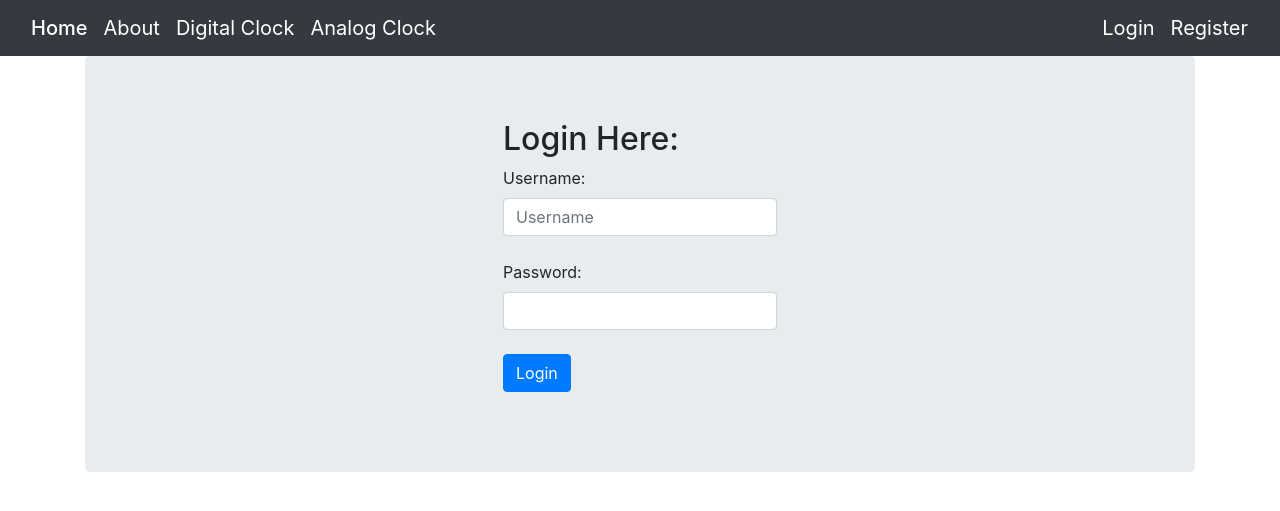
After one commit to SolokiAbbas/profile-creator, a Django app: a page that uses clocks/templates/base.html in a window 1280 px wide. The commit adds this page. Shown: the top 511 px of the page. Run offline with Django 3.2, Linux system fonts and the light colour scheme; some libraries are stand-ins or nearby versions.

Commit message:
added user log in and out

```diff
--- a/clocks/accounts/urls.py
+++ b/clocks/accounts/urls.py
@@ -5,5 +5,6 @@ app_name = 'accounts'
 
 urlpatterns = [
     url(r'^register', views.register, name='register'),
+    url(r'^user_login/', views.user_login, name='user_login'),
 
 ]
--- a/clocks/accounts/views.py
+++ b/clocks/accounts/views.py
@@ -1,5 +1,10 @@
 from django.shortcuts import render
 from accounts.forms import UserForm
+
+from django.contrib.auth import authenticate, login, logout
+from django.http import HttpResponseRedirect, HttpResponse
+from django.core.urlresolvers import reverse
+from django.contrib.auth.decorators import login_required
 
 # Create your views here.
 def index(request):
@@ -14,6 +19,11 @@ def digital(request):
 def analog(request):
     return render(request, 'analog.html')
 
+@login_required
+def user_logout(request):
+    logout(request)
+    return HttpResponseRedirect(reverse('index'))
+
 def register(request):
     registered = False
     if request.method == "POST":
@@ -23,9 +33,27 @@ def register(request):
             user.set_password(user.password)
             user.save()
             registered = True
+            login(request, user)
         else:
             print(user_form.errors)
     else:
         user_form = UserForm
     return render(request, 'accounts/register.html',
                         {'user_form':user_form, 'registered': registered})
+
+
+def user_login(request):
+
+    if request.method == 'POST':
+        username = request.POST.get('username')
+        password = request.POST.get('password')
+
+        user = authenticate(username=username, password=password)
+
+        if user:
+            login(request, user)
+            return HttpResponseRedirect(reverse('index'))
+        else:
+            return render(request, 'accounts/user_login.html', {"errors":"Invalid", "username":username})
+    else:
+        return render(request, 'accounts/user_login.html', {})
--- a/clocks/clocks/settings.py
+++ b/clocks/clocks/settings.py
@@ -127,3 +127,5 @@ USE_TZ = True
 
 STATIC_URL = '/static/'
 STATICFILES_DIRS = [STATIC_DIR,]
+
+LOGIN_URL = '/accounts/user_login'
--- a/clocks/clocks/urls.py
+++ b/clocks/clocks/urls.py
@@ -24,5 +24,6 @@ urlpatterns = [
     url(r'^about', views.about, name='about'),
     url(r'^digital', views.digital, name='digital'),
     url(r'^analog', views.analog, name='analog'),
+    url(r'^logout/$', views.user_logout, name='logout'),
 
 ]
--- a/clocks/static/master.css
+++ b/clocks/static/master.css
@@ -17,3 +17,7 @@
   display: flex;
   justify-content: flex-end;
 }
+
+.nav-inline{
+  flex-wrap: nowrap;
+}
--- a/clocks/templates/accounts/register.html
+++ b/clocks/templates/accounts/register.html
@@ -3,7 +3,7 @@
 {% block body_block %}
   <div class="jumbotron">
     {% if registered %}
-      <h1>Hello</h1>
+      <h1>Thanks for Registering!</h1>
     {% else %}
       <h1>Register by Filling out the form:</h1>
         <form method="POST">
--- /dev/null
+++ b/clocks/templates/accounts/user_login.html
@@ -0,0 +1,22 @@
+{% extends "base.html" %}
+
+{% block body_block %}
+  <div class="jumbotron button-container">
+    <form class="form-group" action="{% url 'accounts:user_login' %}" method="POST">
+      {% if errors %}
+      <h5 style="color:red">Invalid Username or Password</h5>
+      <br/>
+      {% endif %}
+      <h2>Login Here:</h2>
+      {% csrf_token %}
+      <label for="username">Username:</label>
+      <input class="form-control" type="text" name="username" placeholder="Username" value="{{ username }}">
+      <br/>
+      <label for="password">Password:</label>
+      <input class="form-control" type="password" name="password">
+      <br/>
+      <input class="btn btn-primary" type="submit" value="Login">
+    </form>
+  </div>
+
+{% endblock %}
--- a/clocks/templates/base.html
+++ b/clocks/templates/base.html
@@ -25,7 +25,12 @@
           </ul>
         </div>
         <div class="nav-container">
-          <ul class='nav navbar-nav'>
+          <ul class='nav-inline navbar-nav '>
+            {% if user.is_authenticated %}
+            <li><a class='navbar-brand' href="{% url 'logout' %}">Logout</a></li>
+            {% else %}
+            <li><a class='navbar-brand' href="{% url 'accounts:user_login' %}">Login</a></li>
+            {% endif %}
             <li><a class='navbar-brand' href="{% url 'accounts:register' %}">Register</a></li>
           </ul>
         </div>
```
Also changed, not shown: clocks/db.sqlite3.
